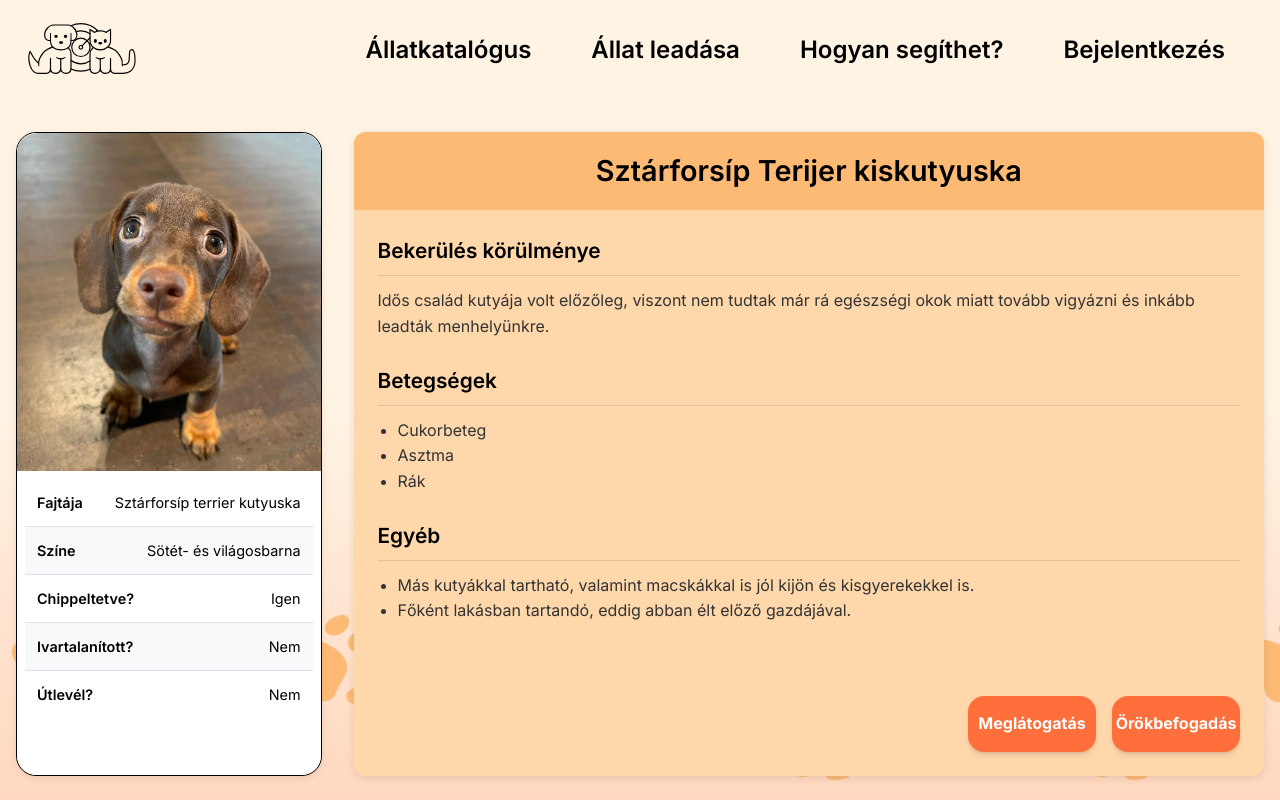
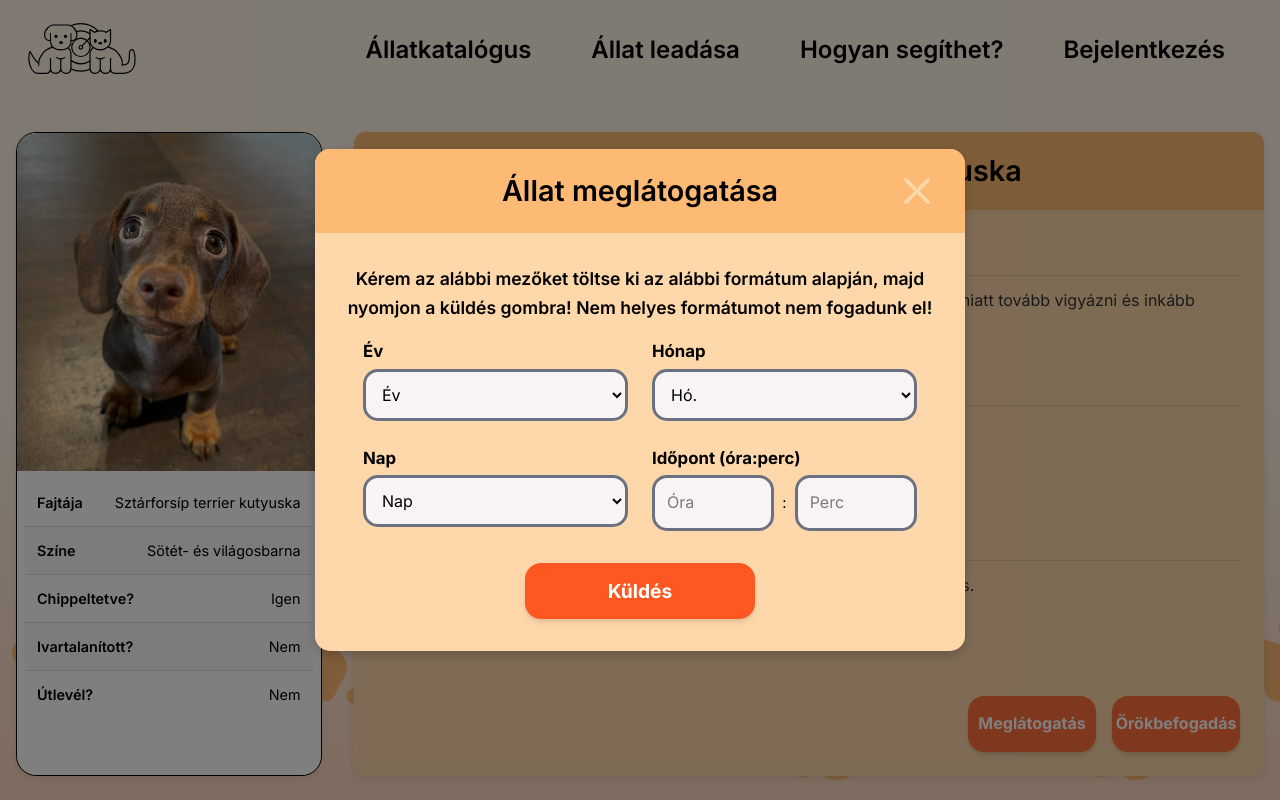
Before and after one commit to Szaszuge/menhely, a Vue app in the folder menhely/: page /petdetails in a window 1280 px wide. Both pictures are taken after a click on the button "Meglátogatás". Built offline with nearby package versions, Linux system fonts and the light colour scheme.

Commit message:
SCRUM-71 Látogatás popup design

```diff
--- /dev/null
+++ b/menhely/src/components/VisitPopup.vue
@@ -0,0 +1,207 @@
+<script setup lang="ts">
+import { ref, defineEmits } from 'vue';
+import Button from '@/components/Button.vue';
+import PawFooter from '@/components/PawFooter.vue';
+
+const emit = defineEmits(['close']);
+
+const ev = ref('');
+const ho = ref('');
+const nap = ref('');
+const ora = ref('');
+const perc = ref('');
+
+const closePopup = () => {
+  emit('close');
+};
+</script>
+
+<template>
+  <div class="popup-overlay">
+    <div class="popup-container">
+      <div class="popup-title-container">
+        <h2>Állat meglátogatása</h2>
+        <img src="../assets/close.png" alt="Bezárás" class="close-icon" @click="closePopup" />
+      </div>
+
+      <div class="popup-content">
+        <p class="description-text">
+          Kérem az alábbi mezőket töltse ki az alábbi formátum alapján, majd nyomjon a küldés gombra!
+          Nem helyes formátumot nem fogadunk el!
+        </p>
+
+        <div class="date-time-grid">
+          <div class="input-group">
+            <label for="ev">Év</label>
+            <select v-model="ev" id="ev" class="date-select">
+              <option value="">Év</option>
+              <option v-for="year in 5" :key="year" :value="2025 + year - 1">{{ 2025 + year - 1 }}</option>
+            </select>
+          </div>
+
+          <div class="input-group">
+            <label for="ho">Hónap</label>
+            <select v-model="ho" id="ho" class="date-select">
+              <option value="">Hó.</option>
+              <option v-for="month in 12" :key="month" :value="month">{{ month }}</option>
+            </select>
+          </div>
+
+          <div class="input-group">
+            <label for="nap">Nap</label>
+            <select v-model="nap" id="nap" class="date-select">
+              <option value="">Nap</option>
+              <option v-for="day in 31" :key="day" :value="day">{{ day }}</option>
+            </select>
+          </div>
+
+          <div class="input-group">
+            <label for="time">Időpont (óra:perc)</label>
+            <div class="time-container">
+              <input
+                type="number"
+                v-model="ora"
+                min="0"
+                max="23"
+                placeholder="Óra"
+                class="time-input"
+              />
+              <span>:</span>
+              <input
+                type="number"
+                v-model="perc"
+                min="0"
+                max="59"
+                placeholder="Perc"
+                class="time-input"
+              />
+            </div>
+          </div>
+        </div>
+
+        <div class="button-container">
+          <Button class="submit-button">Küldés</Button>
+        </div>
+      </div>
+    </div>
+  </div>
+</template>
+
+<style scoped>
+.popup-overlay {
+  position: fixed;
+  top: 0;
+  left: 0;
+  width: 100%;
+  height: 100%;
+  background-color: rgba(0, 0, 0, 0.5);
+  display: flex;
+  justify-content: center;
+  align-items: center;
+  z-index: 100;
+}
+
+.popup-container {
+  background: #FED7AA;
+  border-radius: 15px;
+  width: calc(100vw - 25px);
+  max-width: 650px;
+  margin: auto;
+  box-shadow: 0 4px 12px rgba(0, 0, 0, 0.2);
+  display: flex;
+  flex-direction: column;
+  max-height: 95vh;
+  overflow-y: auto;
+  position: relative;
+}
+
+.popup-title-container {
+  font-weight: 600;
+  text-align: center;
+  font-size: 1.5rem;
+  background-color: #FDBA74;
+  padding: 0.7rem 1rem;
+  border-radius: 15px 15px 0 0;
+  position: relative;
+  display: flex;
+  justify-content: center;
+  align-items: center;
+}
+
+.popup-title-container h2 {
+  margin: 0.5rem 0;
+  font-size: 1.8rem;
+  font-weight: 600;
+}
+
+.close-icon {
+  position: absolute;
+  right: 25px;
+  top: 50%;
+  transform: translateY(-50%);
+  width: 26px;
+  height: 26px;
+  cursor: pointer;
+  margin-right: 10px;
+}
+
+.popup-content {
+  padding: 2rem;
+  flex-grow: 1;
+  min-height: 400px;
+}
+
+.description-text {
+  text-align: center;
+  margin-bottom: 1rem;
+  font-size: 1.1rem;
+  font-weight: 600;
+}
+
+.date-time-grid {
+  display: grid;
+  grid-template-columns: repeat(2, 1fr);
+  gap: 1.5rem;
+  padding: 0 1rem;
+}
+
+label {
+  display: block;
+  font-weight: bold;
+  margin-bottom: 4px;
+  font-size: 1.05rem;
+}
+
+.date-select, .time-input {
+  width: 100%;
+  padding: 12px;
+  border: 3px solid #6a7282;
+  border-radius: 15px;
+  background: #f8f4f4;
+  font-size: 1rem;
+}
+
+.time-container {
+  display: flex;
+  align-items: center;
+  gap: 8px;
+}
+
+.time-input {
+  flex: 1;
+}
+
+.button-container {
+  display: flex;
+  justify-content: center;
+  margin-top: 2rem;
+}
+
+.submit-button {
+  background: #ff5722;
+  color: white;
+  width: 230px;
+  font-size: 1.2rem;
+  padding: 12px;
+}
+</style>
--- a/menhely/src/views/PetDetailsView.vue
+++ b/menhely/src/views/PetDetailsView.vue
@@ -1,6 +1,18 @@
 <script setup lang="ts">
+import { ref } from 'vue';
 import Button from '@/components/Button.vue';
 import PawFooter from '@/components/PawFooter.vue';
+import VisitPopup from '@/components/VisitPopup.vue';
+
+const showVisitPopup = ref(false);
+
+const openVisitPopup = () => {
+  showVisitPopup.value = true;
+};
+
+const closeVisitPopup = () => {
+  showVisitPopup.value = false;
+};
 </script>
 
 <template>
@@ -47,7 +59,7 @@ import PawFooter from '@/components/PawFooter.vue';
         </div>
 
         <div class="action-buttons">
-          <Button class="visit-btn">Meglátogatás</Button>
+          <Button class="visit-btn" @click="openVisitPopup">Meglátogatás</Button>
           <RouterLink to="/petadoption">
             <Button class="adopt-btn">Örökbefogadás</Button>
           </RouterLink>
@@ -56,7 +68,9 @@ import PawFooter from '@/components/PawFooter.vue';
     </div>
   </div>
 
-  <PawFooter  :is-sticky="true"/>
+  <PawFooter :is-sticky="true"/>
+
+  <VisitPopup v-if="showVisitPopup" @close="closeVisitPopup" />
 </template>
 
 <style scoped>
```
